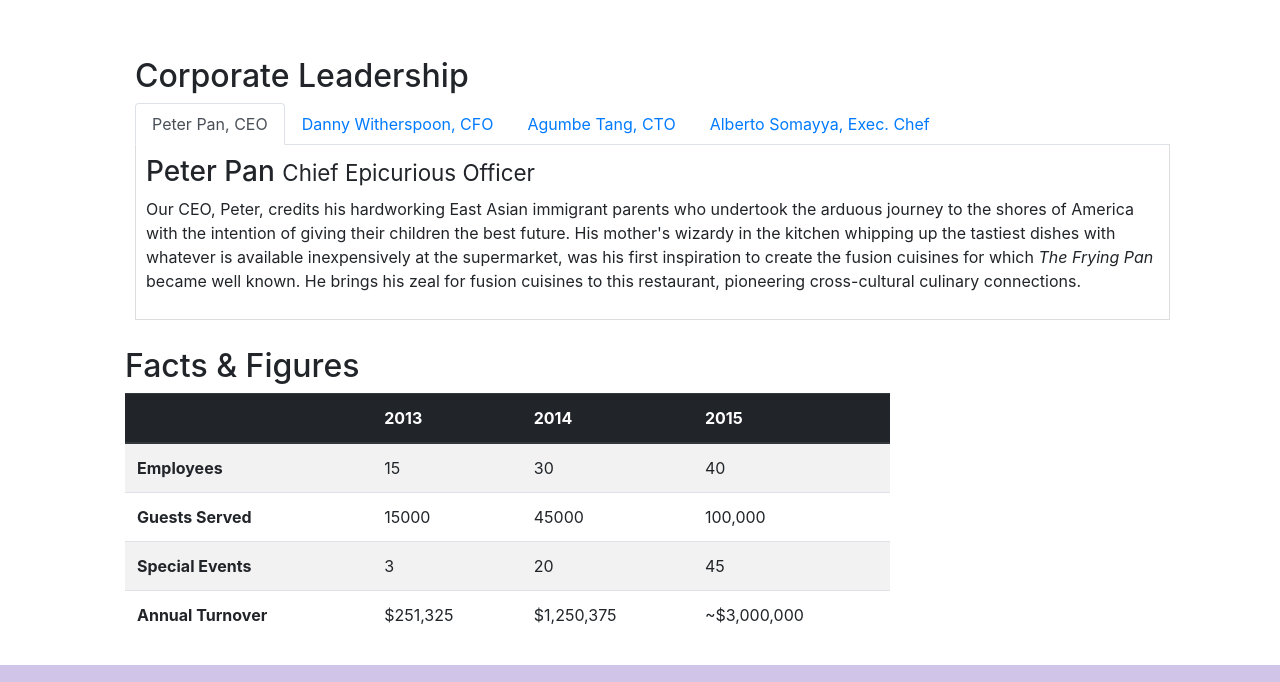
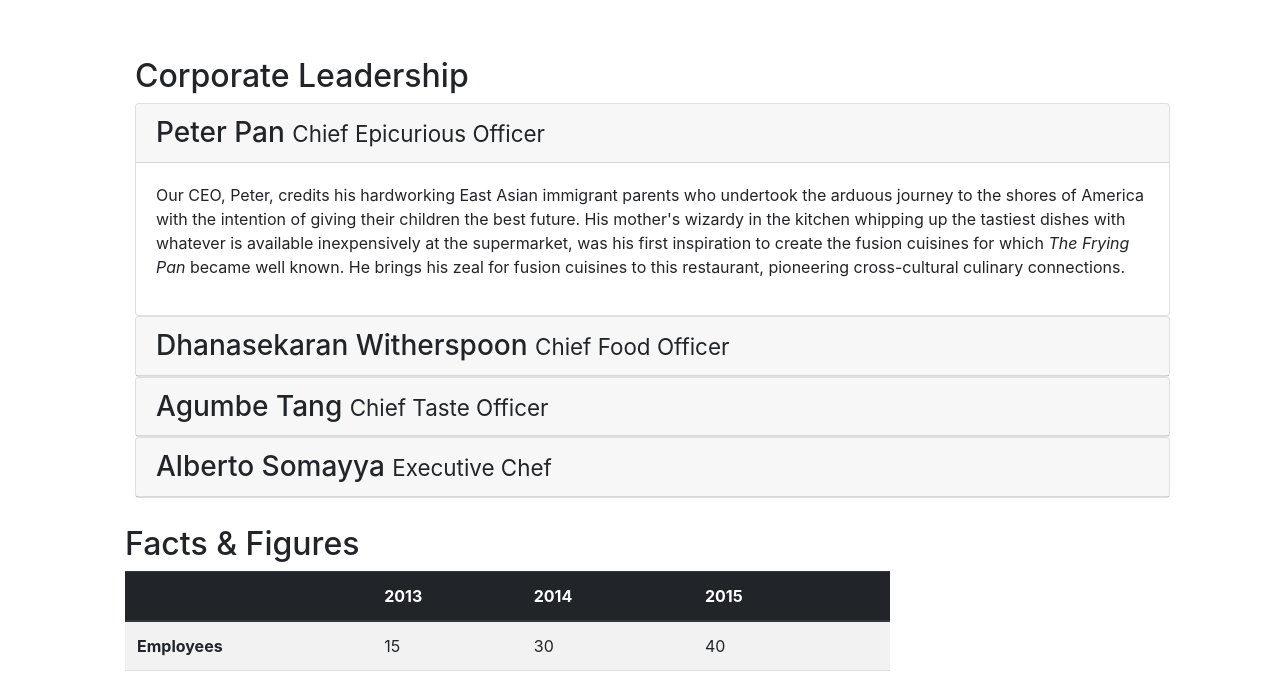
Before and after one commit to Anoopkumar7769/Front-End-Web-UI-Frameworks--Course1, a website: page aboutus.html in a window 1280 px wide. Shown: the part 928-1610 px from the top of the page. Drawn offline with nearby package versions, Linux system fonts and the light colour scheme.

Commit message:
Accordion

```diff
--- a/aboutus.html
+++ b/aboutus.html
@@ -99,47 +99,58 @@
         </div>
 
 
+
+
         <div class="row-content2">
             <div>
                 <h2>Corporate Leadership</h2>
-                                <ul class="nav nav-tabs">
-                    <li class="nav-item">
-                      <a class="nav-link active" href="#peter"
-                        role="tab" data-toggle="tab">Peter Pan, CEO</a>
-                    </li>
-                    <li class="nav-item">
-                      <a class="nav-link" href="#danny" role="tab"
-                        data-toggle="tab">Danny Witherspoon, CFO</a>
-                    </li>
-                    <li class="nav-item">
-                      <a class="nav-link" href="#agumbe"role="tab"
-                        data-toggle="tab">Agumbe Tang, CTO</a>
-                    </li>
-                    <li class="nav-item">
-                      <a class="nav-link" href="#alberto" role="tab"
-                        data-toggle="tab">Alberto Somayya, Exec. Chef</a>
-                    </li>
-                </ul>
-                 <div class="tab-content">
-                    <div role="tabpanel" class="tab-pane fade show active" id="peter">
-                <h3>Peter Pan <small>Chief Epicurious Officer</small></h3>
-                <div class="d-none d-sm-block">
-                <p>Our CEO, Peter, credits his hardworking East Asian immigrant parents who undertook the arduous journey to the shores of America with the intention of giving their children the best future. His mother's wizardy in the kitchen whipping up the tastiest dishes with whatever is available inexpensively at the supermarket, was his first inspiration to create the fusion cuisines for which <em>The Frying Pan</em> became well known. He brings his zeal for fusion cuisines to this restaurant, pioneering cross-cultural culinary connections.</p></div></div>
-                <div role="tabpanel" class="tab-pane fade" id="danny">
-                <h3>Dhanasekaran Witherspoon <small>Chief Food Officer</small></h3>
-                <div class="d-none d-sm-block">
-                <p>Our CFO, Danny, as he is affectionately referred to by his colleagues, comes from a long established family tradition in farming and produce. His experiences growing up on a farm in the Australian outback gave him great appreciation for varieties of food sources. As he puts it in his own words, <em>Everything that runs, wins, and everything that stays, pays!</em></p></div></div>
-                <div role="tabpanel" class="tab-pane fade" id="agumbe">
-                <h3>Agumbe Tang <small>Chief Taste Officer</small></h3>
-                <div class="d-none d-sm-block">
-                <p>Blessed with the most discerning gustatory sense, Agumbe, our CTO, personally ensures that every dish that we serve meets his exacting tastes. Our chefs dread the tongue lashing that ensues if their dish does not meet his exacting standards. He lives by his motto, <em>You click only if you survive my lick.</em></p></div></div>
-                <div role="tabpanel" class="tab-pane fade" id="alberto">
-                <h3>Alberto Somayya <small>Executive Chef</small></h3>
-                <div class="d-none d-sm-block">
-                <p>Award winning three-star Michelin chef with wide International experience having worked closely with whos-who in the culinary world, he specializes in creating mouthwatering Indo-Italian fusion experiences. He says, <em>Put together the cuisines from the two craziest cultures, and you get a winning hit! Amma Mia!</em></p></div></div>
+
+                <div id="accordion">
+                    <div class="card">
+                        <div class="card-header" role="tab" id="peterhead">
+                            <h3 class="mb-0"><a data-toggle="collapse" data-target="#peter">Peter Pan <small>Chief Epicurious Officer</small></a></h3>
+                        </div>
+                        <div class="collapse show" id="peter" data-parent="#accordion">
+                            <div class="card-body">
+                                <p class="d-none d-sm-block">Our CEO, Peter, credits his hardworking East Asian immigrant parents who undertook the arduous journey to the shores of America with the intention of giving their children the best future. His mother's wizardy in the kitchen whipping up the tastiest dishes with whatever is available inexpensively at the supermarket, was his first inspiration to create the fusion cuisines for which <em>The Frying Pan</em> became well known. He brings his zeal for fusion cuisines to this restaurant, pioneering cross-cultural culinary connections.</p>
+                            </div>
+                        </div>
+                    </div>
+                    <div class="card">
+                        <div class="card-header" role="tab" id="dannyhead">
+                            <h3 class="mb-0"><a class="collapsed" data-toggle="collapse" data-target="#danny">Dhanasekaran Witherspoon <small>Chief Food Officer</small></a></h3>
+                        </div>
+                        <div class="collapse" id="danny" data-parent="#accordion">
+                            <div class="card-body">
+                                <p class="d-none d-sm-block">Our CFO, Danny, as he is affectionately referred to by his colleagues, comes from a long established family tradition in farming and produce. His experiences growing up on a farm in the Australian outback gave him great appreciation for varieties of food sources. As he puts it in his own words, <em>Everything that runs, wins, and everything that stays, pays!</em></p>
+                            </div>
+                        </div>
+                    </div>
+                    <div class="card">
+                        <div class="card-header" role="tab" id="agumbehead">
+                            <h3 class="mb-0"><a class="collapsed" data-toggle="collapse" data-target="#agumbe">Agumbe Tang <small>Chief Taste Officer</small></a></h3>
+                        </div>
+                        <div class="collapse" id="agumbe" data-parent="#accordion">
+                            <div class="card-body">
+                                <p class="d-none d-sm-block">Blessed with the most discerning gustatory sense, Agumbe, our CTO, personally ensures that every dish that we serve meets his exacting tastes. Our chefs dread the tongue lashing that ensues if their dish does not meet his exacting standards. He lives by his motto, <em>You click only if you survive my lick.</em></p>
+                            </div>
+                        </div>
+                    </div>
+                    <div class="card">
+                        <div class="card-header" role="tab" id="albertohead">
+                            <h3 class="mb-0"><a class="collapsed" data-toggle="collapse" data-target="#alberto">Alberto Somayya <small>Executive Chef</small></a></h3>
+                        </div>
+                        <div class="collapse" id="alberto" data-parent="#accordion">
+                            <div class="card-body">
+                                <p class="d-none d-sm-block">Award winning three-star Michelin chef with wide International experience having worked closely with whos-who in the culinary world, he specializes in creating mouthwatering Indo-Italian fusion experiences. He says, <em>Put together the cuisines from the two craziest cultures, and you get a winning hit! Amma Mia!</em></p>
+                            </div>
+                        </div>
+                    </div>
+                </div>
             </div>
         </div>
-       </div>
+
+
      <div class="row row-content">
             <div class="col-12 col-sm-9">
                 <h2>Facts &amp; Figures</h2>
```
